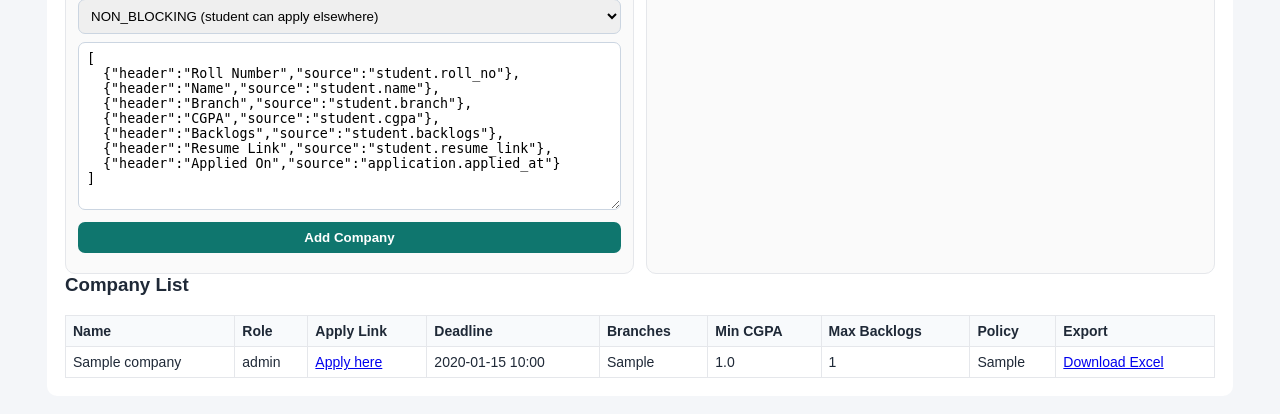
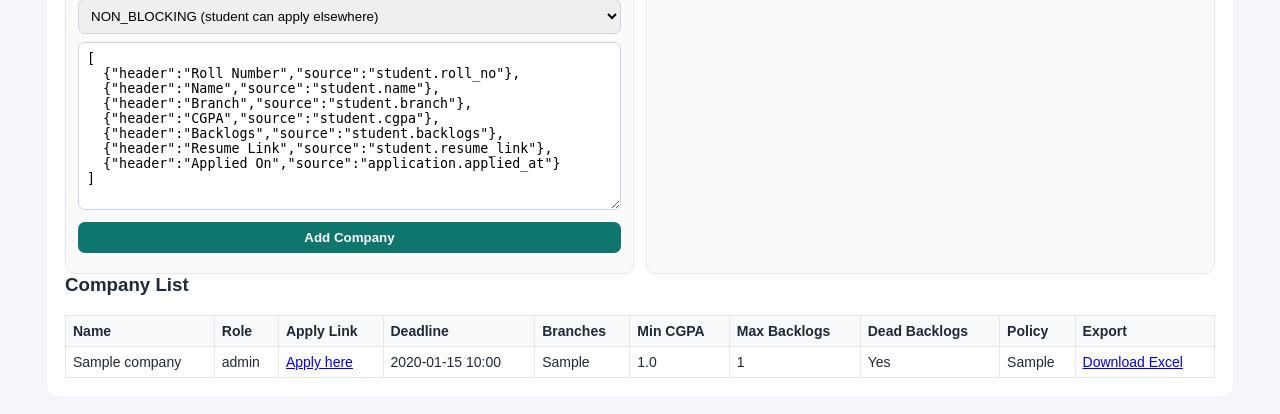
Before and after one commit to lavanayakhosla/TestPlacement, a Flask app: page /companies in a window 1280 px wide. Shown: the part 750-1164 px from the top of the page. Run offline with Flask 3, Linux system fonts and the light colour scheme; the visitor is signed in with stand-in values (Sample User, id 1); tables that the repository leaves empty hold one stand-in row (values such as "Sample post").

Commit message:
Update companies.html

```diff
--- a/templates/companies.html
+++ b/templates/companies.html
@@ -59,6 +59,7 @@
       <th>Branches</th>
       <th>Min CGPA</th>
       <th>Max Backlogs</th>
+      <th>Dead Backlogs</th>
       <th>Policy</th>
       <th>Export</th>
     </tr>
@@ -73,6 +74,7 @@
       <td>{{ c.eligible_branches }}</td>
       <td>{{ c.min_cgpa }}</td>
       <td>{{ c.max_backlogs }}</td>
+      <td>{{ "Yes" if c.allow_dead_backlogs else "No" }}</td>
       <td>{{ c.selection_policy }}</td>
       <td><a href="{{ url_for('export_company', company_id=c.id) }}">Download Excel</a></td>
     </tr>
```
